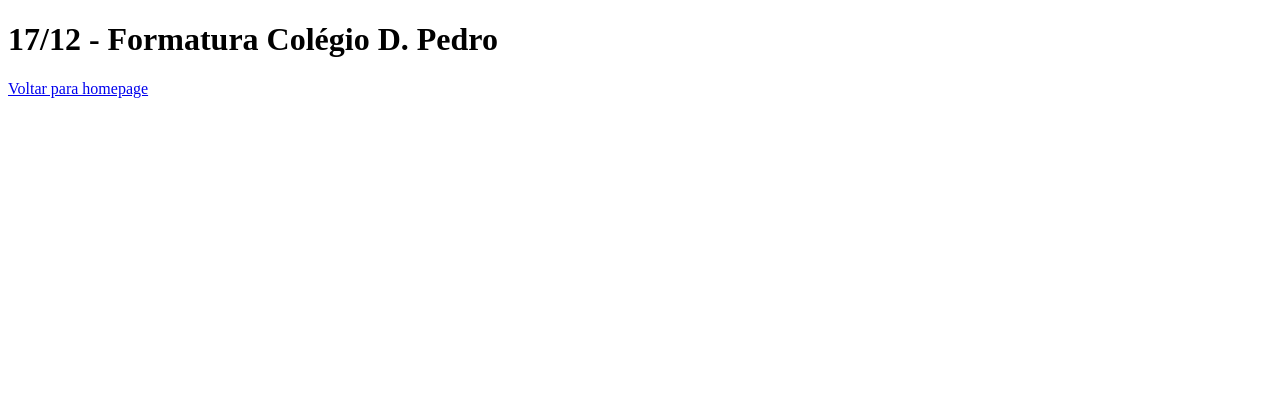
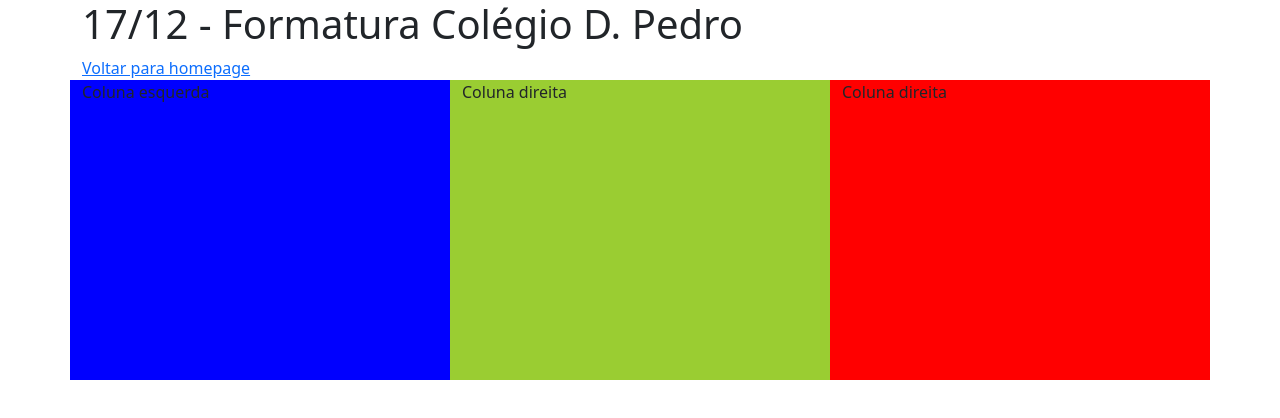
Before and after one commit to MarjoriLins/AdaFront1, a plain HTML site: page formatura.html in a window 1280 px wide. Drawn offline with nearby package versions, Linux system fonts and the light colour scheme.

Commit message:
Final da Aula 04/12

```diff
--- a/formatura.html
+++ b/formatura.html
@@ -4,9 +4,43 @@
     <meta charset="UTF-8" />
     <meta name="viewport" content="width=device-width, initial-scale=1.0" />
     <title>Formatura Colégio D. Pedro | Casa de Festas Mamma Mia</title>
+    <!--Bootstrap-->
+    <link
+      href="https://cdn.jsdelivr.net/npm/bootstrap@5.3.2/dist/css/bootstrap.min.css"
+      rel="stylesheet"
+      integrity="sha384-T3c6CoIi6uLrA9TneNEoa7RxnatzjcDSCmG1MXxSR1GAsXEV/Dwwykc2MPK8M2HN"
+      crossorigin="anonymous"
+    />
+    <script
+      src="https://cdn.jsdelivr.net/npm/bootstrap@5.3.2/dist/js/bootstrap.bundle.min.js"
+      integrity="sha384-C6RzsynM9kWDrMNeT87bh95OGNyZPhcTNXj1NW7RuBCsyN/o0jlpcV8Qyq46cDfL"
+      crossorigin="anonymous"
+    ></script>
   </head>
   <body>
-    <h1>17/12 - Formatura Colégio D. Pedro</h1>
-    <a href="index.html">Voltar para homepage</a>
+    <div class="container">
+      <h1>17/12 - Formatura Colégio D. Pedro</h1>
+      <a href="index.html">Voltar para homepage</a>
+      <div class="row">
+        <div
+          class="col-lg-4 col-sm-12"
+          style="height: 300px; background-color: blue"
+        >
+          Coluna esquerda
+        </div>
+        <div
+          class="col-lg-4 col-sm-12"
+          style="height: 300px; background-color: yellowgreen"
+        >
+          Coluna direita
+        </div>
+        <div
+          class="col-lg-4 col-sm-12"
+          style="height: 300px; background-color: red"
+        >
+          Coluna direita
+        </div>
+      </div>
+    </div>
   </body>
 </html>
```
